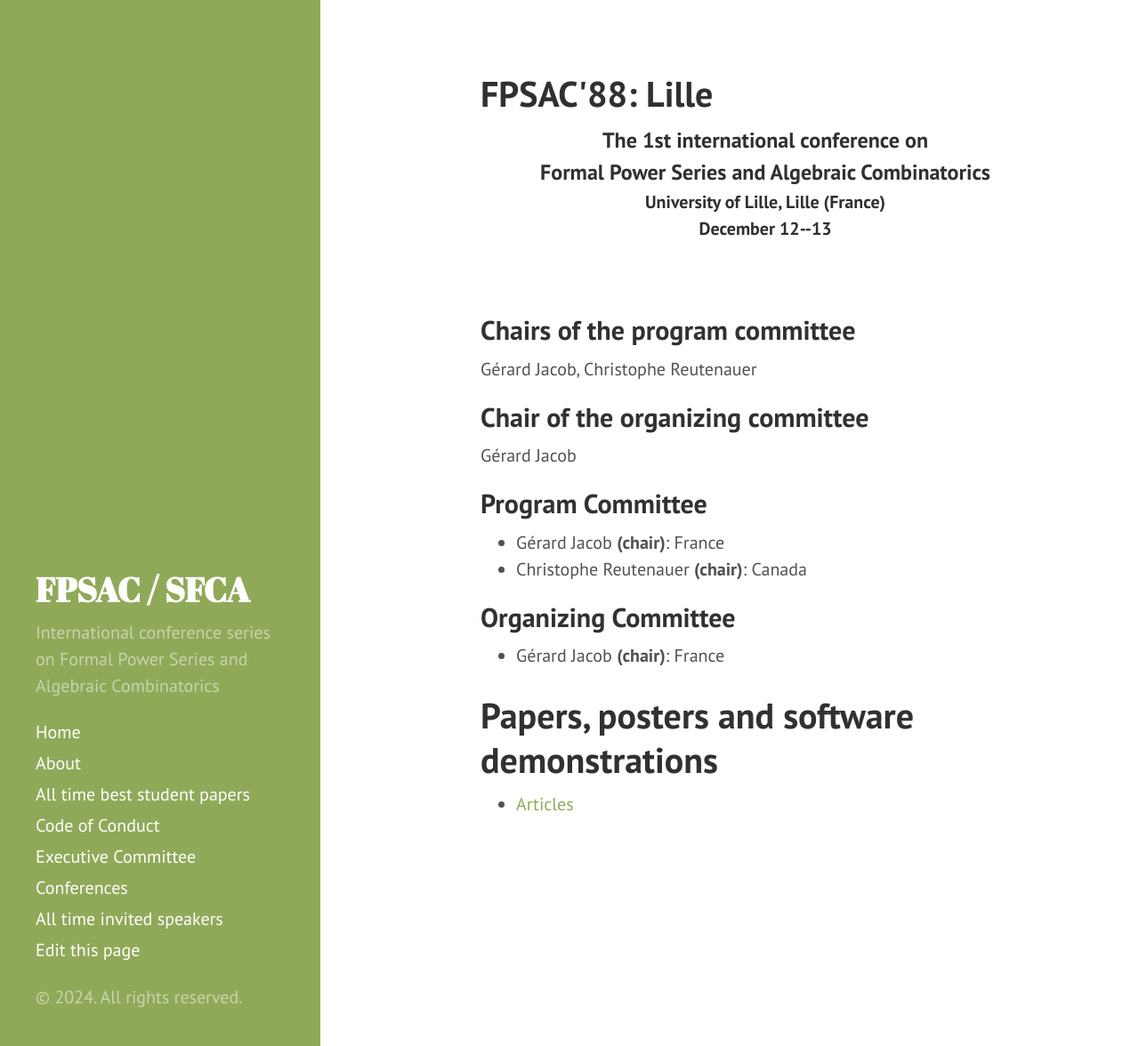
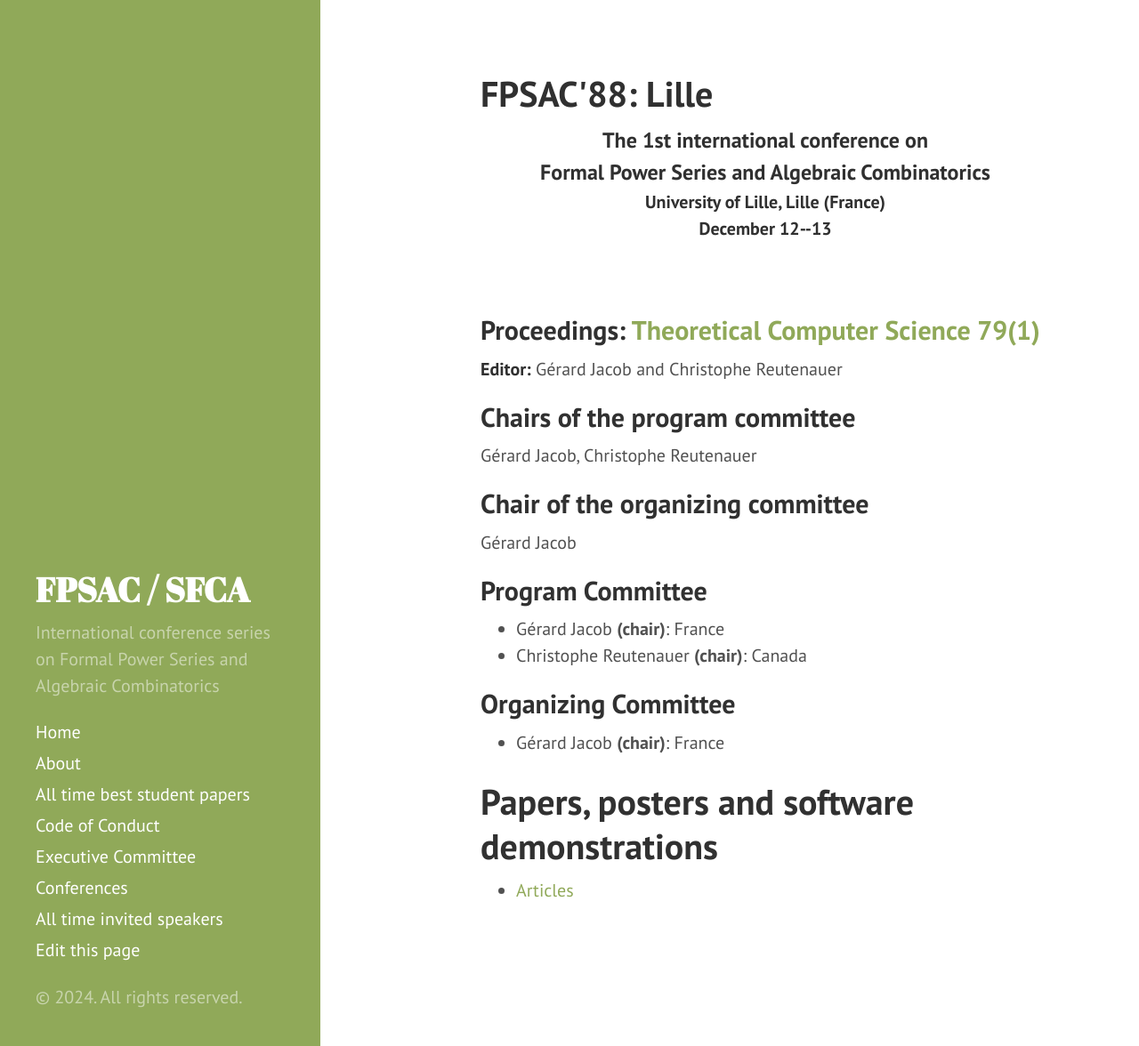
Before and after one commit to FPSAC/FPSAC.github.io, a Jekyll site: the page built from _confs/fpsac-1988.md, in a window 1280 px wide and 1176 px high. Shown: the whole window at 89% size. Built offline with Jekyll 4.4.1, drawn with Linux system fonts in a browser that asks for light colours.

Commit message:
Add proceedings for FPSAC88

```diff
--- a/_confs/fpsac-1988.md
+++ b/_confs/fpsac-1988.md
@@ -7,6 +7,11 @@ town: Lille
 country: France
 dates: December 12--13
 participants: 30
+
+proceedings:
+  title: Theoretical Computer Science 79(1)
+  url: https://www.sciencedirect.com/journal/theoretical-computer-science/vol/79/issue/1
+  editors: Gérard Jacob and Christophe Reutenauer
 
 program_committee:
 - name:   Gérard Jacob
```
